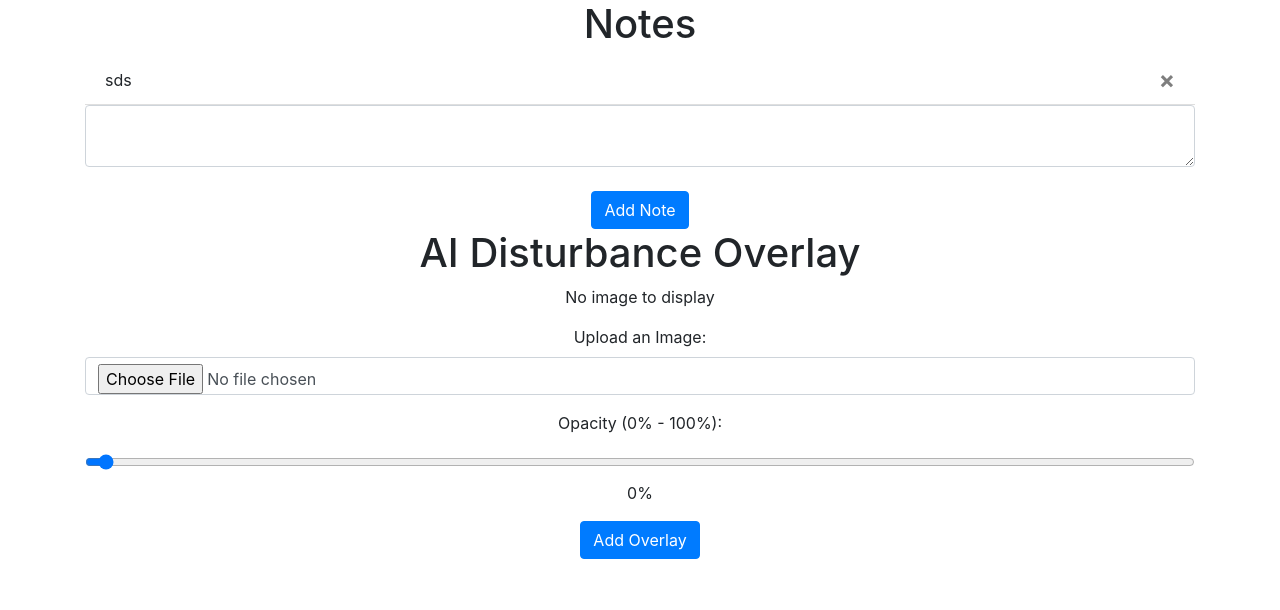
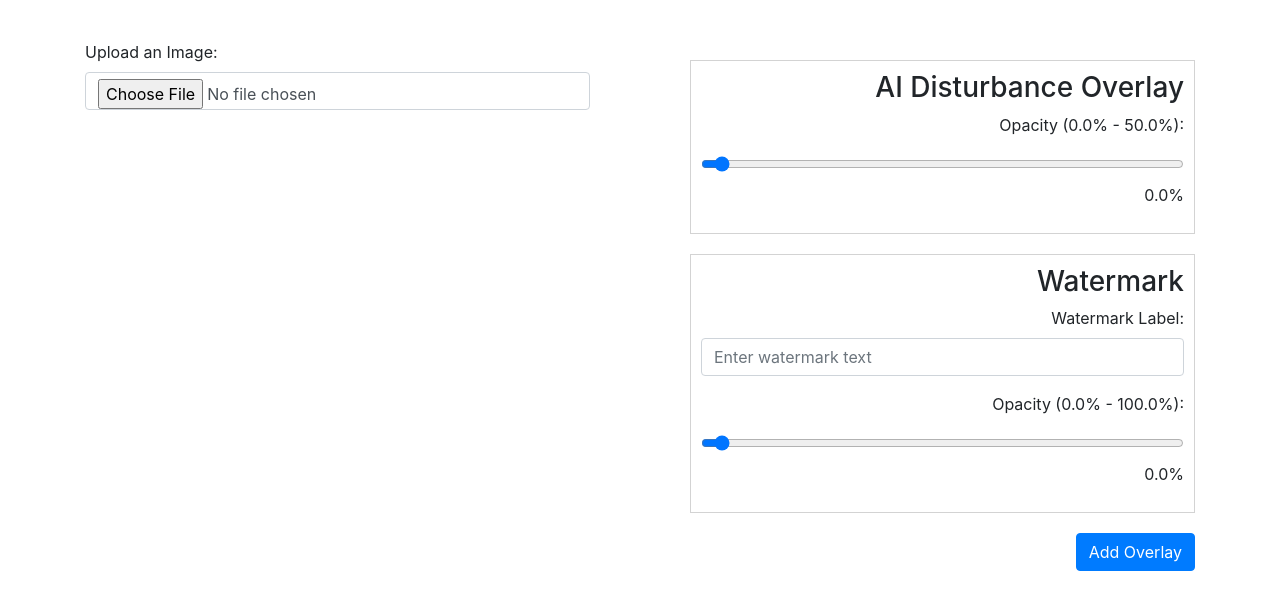
Before and after one commit to jas-wei/automation_website, a Flask app: page / in a window 1280 px wide. Shown: the part 56-666 px from the top of the page. Run offline with Flask 3, Linux system fonts and the light colour scheme; a user stored in the database is signed in; data comes from the database, SQL or seed files in the repository; some libraries are stand-ins or nearby versions.

Commit message:
in the process of adding watermarking feature

```diff
--- a/website/templates/home.html
+++ b/website/templates/home.html
@@ -1,62 +1,139 @@
-{% extends "base.html" %}
-
-{% block title %}
-Home
-{% endblock %}
-
-{% block content %}
-<h1 align="center">Notes</h1>
+{% extends "base.html" %} {% block title %} Home {% endblock %} {% block content
+%}
+<!-- <h1 align="center">Notes</h1>
 <ul class="list-group list-group-flush" id="notes">
   {% for note in user.notes %}
   <li class="list-group-item">
     {{ note.data }}
-    <button type="button" class="close" data-note-id="{{ note.id }}" onClick="deleteNote(this)"> <!-- delete note function -->
-      <span aria-hidden="true">&times;</span> <!-- delete icon -->
+    <button
+      type="button"
+      class="close"
+      data-note-id="{{ note.id }}"
+      onClick="deleteNote(this)"
+    >
+      <span aria-hidden="true">&times;</span>
     </button>
   </li>
   {% endfor %}
 </ul>
 <form method="POST">
-  <!-- post note into server -->
   <textarea name="note" id="note" class="form-control"></textarea>
   <br />
   <div align="center">
     <button type="submit" class="btn btn-primary">Add Note</button>
   </div>
-</form>
+</form> -->
 
-<!-- AI disturbance overlay form -->
+<!-- art protection form -->
 <div align="center">
-  <h1>AI Disturbance Overlay</h1>
   <!-- Form to handle file upload and opacity settings -->
-  <form action="{{ url_for('views.home') }}" method="POST" enctype="multipart/form-data">
-      {% if output_image_url %}
-      <h2>Processed Image</h2>
-      <!-- <h2>{{ output_image_url }}</h2> -->
-      <img src="{{url_for('static', filename='downloads/output.png')}}" width="600">
-      {% else %}
-      <p>No image to display</p>
-      {% endif %}
-      <div class="form-group">
+  <form
+    action="{{ url_for('views.home') }}"
+    method="POST"
+    enctype="multipart/form-data"
+  >
+    <div
+      style="
+        display: flex;
+        justify-content: space-between;
+        gap: 100px;
+        margin-top: 40px;
+      "
+    >
+      <div style="text-align: left; width: 50%">
+        {% if output_image_url %}
+        <h3>Processed Image</h3>
+        <img
+          src="{{url_for('static', filename='downloads/output.png')}}"
+          width="500"
+        />
+        {% else %}
+        <div class="form-group">
           <label for="input_file">Upload an Image:</label>
-          <input type="file" class="form-control" name="input_file" id="input_file" accept="image/*">
+          <input
+            type="file"
+            class="form-control"
+            name="input_file"
+            id="input_file"
+            accept="image/*"
+          />
+        </div>
+        {% endif %}
       </div>
-      <!-- Opacity slider -->
-      <div class="form-group">
-          <label for="opacity">Opacity (0% - 100%):</label>
-          <input type="range" step="0.01" class="form-control" name="opacity" id="opacity" min="0.00" max="1.00" value="0.00" required>
-          <span id="opacity-value">0%</span> <!-- Display current opacity and hold default opacity -->
+
+      <div style="text-align: right; width: 50%">
+        <div>
+          <div style="border: 1px solid lightgrey; padding: 10px; margin-top: 20px;">
+            <!-- AI disturbance overlay form -->
+            <h3>AI Disturbance Overlay</h3>
+            <!-- Opacity slider -->
+            <div class="form-group">
+              <label for="opacity">Opacity (0.0% - 50.0%):</label>
+              <input
+                type="range"
+                step="0.001"
+                class="form-control opacity-slider"
+                name="opacity"
+                id="ai-opacity"
+                min="0.000"
+                max="0.500"
+                value="0.000"
+                required
+              />
+              <span class="opacity-value">0.0%</span>
+              <!-- Display current opacity and hold default opacity -->
+            </div>
+          </div>
+
+          <div style="border: 1px solid lightgrey; padding: 10px; margin-top: 20px;">
+            <!-- watermark overlay form -->
+            <h3>Watermark</h3>
+            <!-- Text box for watermark label -->
+            <div class="form-group">
+              <label for="watermark-label">Watermark Label:</label>
+              <input
+                type="text"
+                class="form-control"
+                name="watermark-label"
+                id="watermark-label"
+                placeholder="Enter watermark text"
+              />
+            </div>
+            <!-- Opacity slider -->
+            <div class="form-group">
+              <label for="opacity">Opacity (0.0% - 100.0%):</label>
+              <input
+                type="range"
+                step="0.001"
+                class="form-control opacity-slider"
+                name="opacity"
+                id="watermark-opacity"
+                min="0.000"
+                max="1.00"
+                value="0.000"
+                required
+              />
+              <span class="opacity-value">0.0%</span>
+              <!-- Display current opacity and hold default opacity -->
+            </div>
+          </div>
+          </div>
+
+        <button type="submit" class="btn btn-primary" style="margin-top: 20px;" >Add Overlay</button>
       </div>
-      <button type="submit" class="btn btn-primary">Add Overlay</button>
+    </div>
   </form>
 </div>
 
 <script>
-    const opacitySlider = document.getElementById('opacity');
-    const opacityValue = document.getElementById('opacity-value');
+  // a collection of "opacity-slider", allowing for itteration
+  const sliders = document.getElementsByClassName("opacity-slider");
+  const values = document.getElementsByClassName("opacity-value");
 
-    opacitySlider.addEventListener('input', function() {
-        opacityValue.textContent = `${(opacitySlider.value * 100).toFixed(0)}%`;
+  for (let i = 0; i < sliders.length; i++) {
+    sliders[i].addEventListener("input", function () {
+      values[i].textContent = `${(sliders[i].value * 100).toFixed(1)}%`;
     });
+  }
 </script>
 {% endblock %}
```
Also changed, not shown: website/automation_script/overlay.py (+38 -1 lines), website/static/downloads/output.png, website/uploads/a42.jpg (added).
